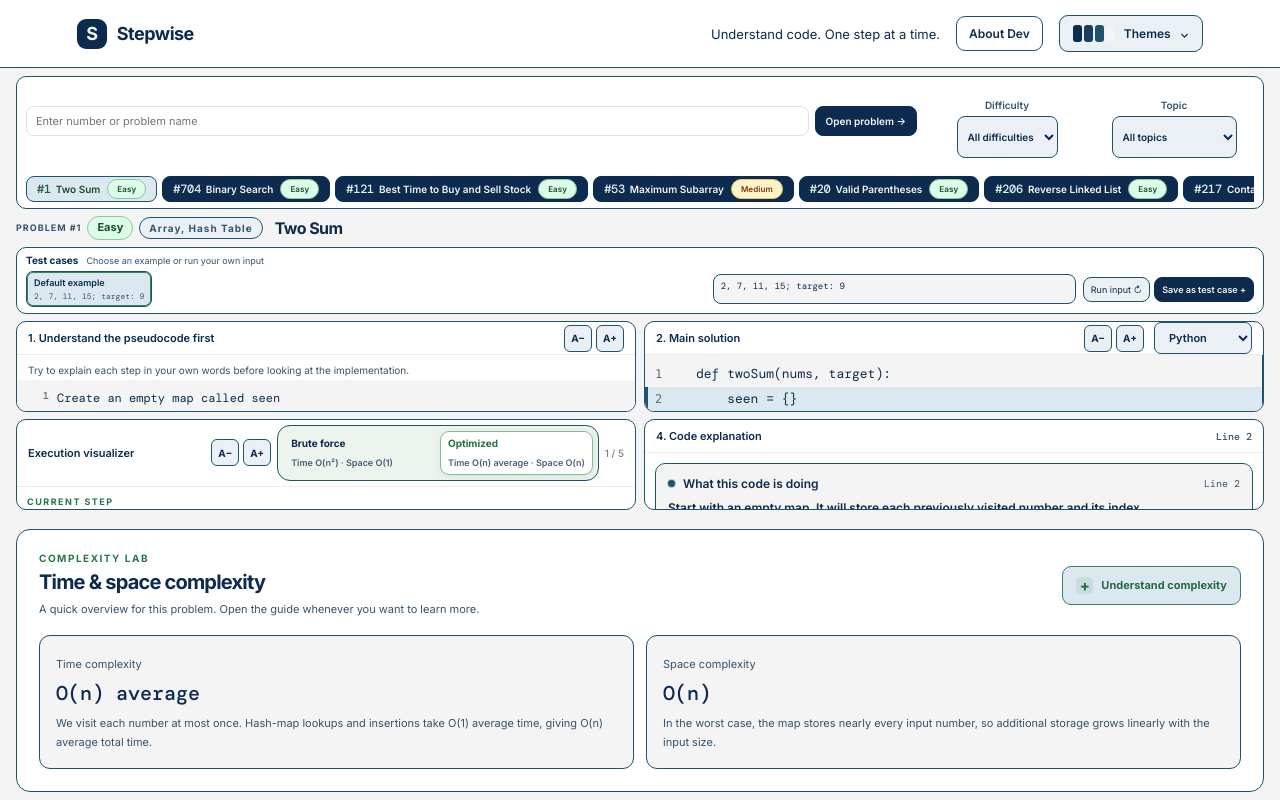
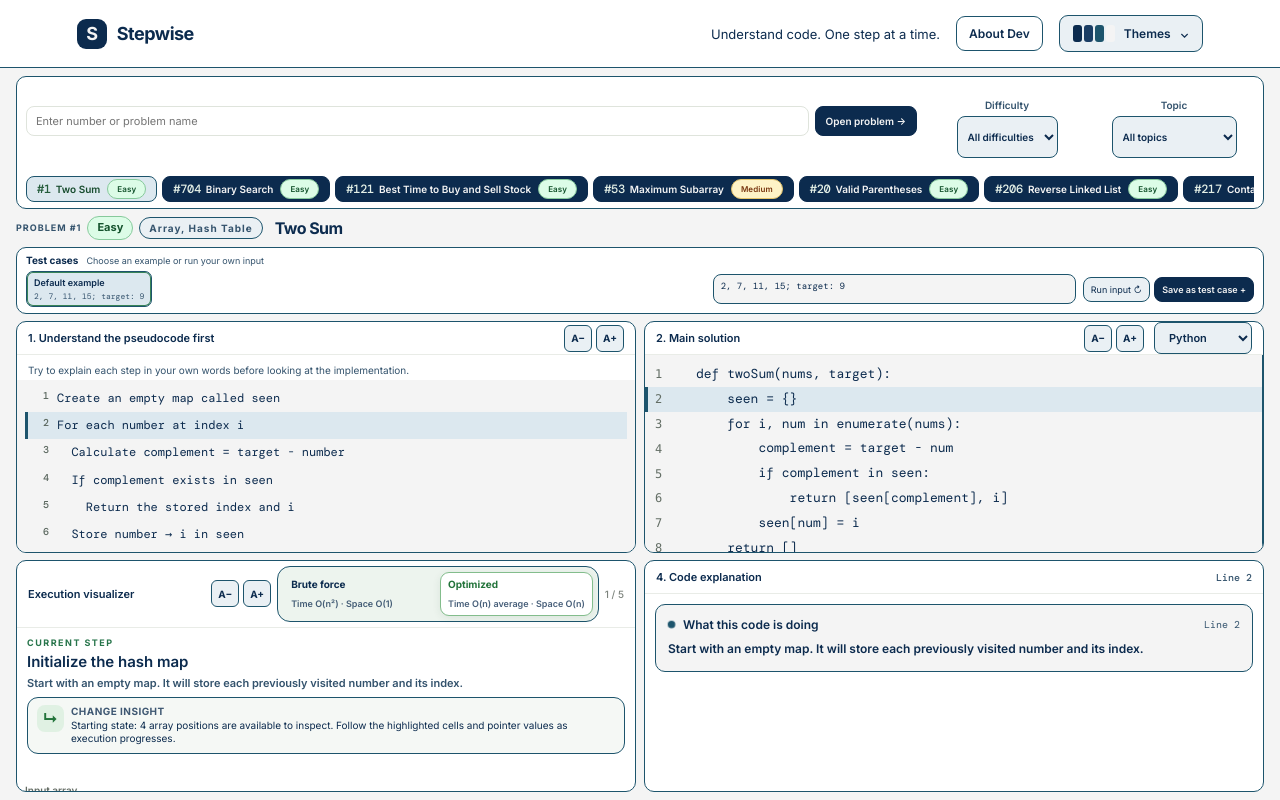
Before and after one commit to Mayuraa18/Stepwise, a React (Vite) app: page / in a window 1280 px wide. Shown: the top 800 px of the page. Built offline with nearby package versions, Linux system fonts and the light colour scheme.

Commit message:
style: keep four-panel workspace within desktop viewport

```diff
--- a/src/App.css
+++ b/src/App.css
@@ -2304,3 +2304,16 @@ html, body, #root {
   .workspace > .panel { min-height: 220px; }
   .solution-section .code-line code { white-space: pre-wrap; overflow-wrap: anywhere; }
 }
+
+@media (min-width: 1100px) and (min-height: 700px) {
+  .page { position: relative; }
+  .complexity-lab {
+    position: absolute;
+    top: calc(100% + 12px);
+    left: 1.25%;
+    right: 1.25%;
+    margin-top: 0;
+  }
+  .testcase-buttons { overflow-x: auto; overflow-y: hidden; scrollbar-width: none; }
+  .testcase-buttons::-webkit-scrollbar { display: none; }
+}
```
